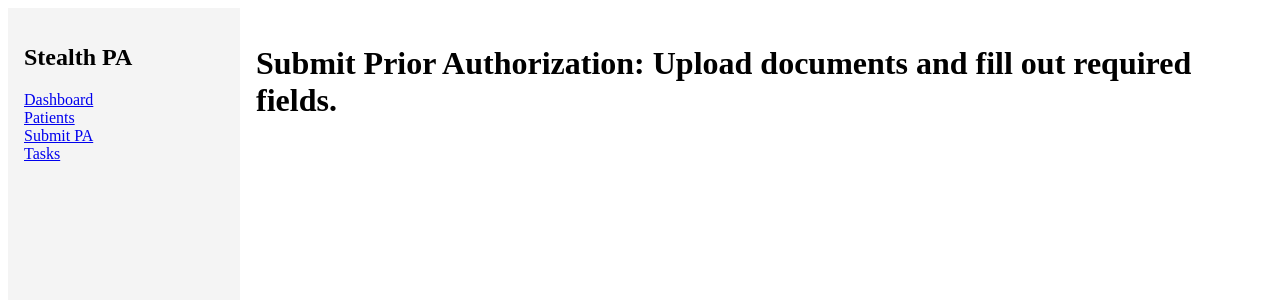
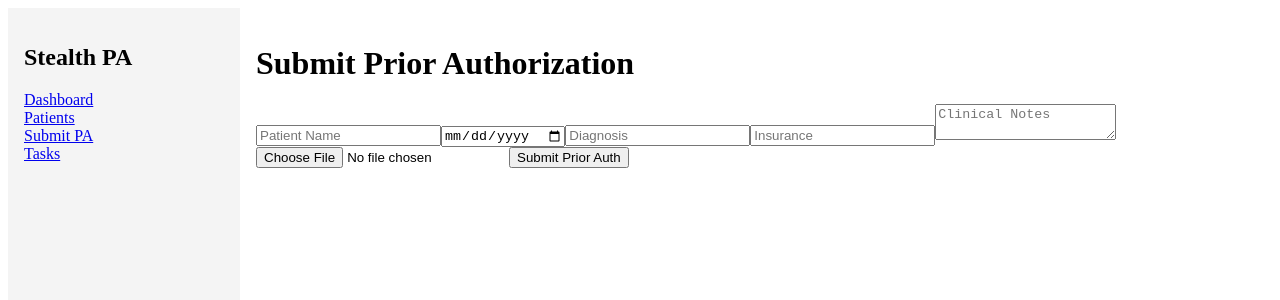
Before and after one commit to chrystinag/OncoPriorAuthPortal, a React (Create React App) app: page /submit in a window 1280 px wide. Shown: the top 300 px of the page. Built offline with nearby package versions, Linux system fonts and the light colour scheme.

Commit message:
Update SubmitPA.js
Update to submitpa

```diff
--- a/src/pages/SubmitPA.js
+++ b/src/pages/SubmitPA.js
@@ -1,8 +1,98 @@
-import React from 'react';
+
+import React, { useState } from "react";
+import { createClient } from "@supabase/supabase-js";
+
+const supabase = createClient(
+  "https://wzenvycwzxitcmusaxak.supabase.co",
+  "eyJhbGciOiJIUzI1NiIsInR5cCI6IkpXVCJ9.eyJpc3MiOiJzdXBhYmFzZSIsInJlZiI6Ind6ZW52eWN3enhpdGNtdXNheGFrIiwicm9sZSI6ImFub24iLCJpYXQiOjE3NDYyNDMzNjgsImV4cCI6MjA2MTgxOTM2OH0.sbrjDCHlvPPKQkkHdF63lvDkWuCXKPD2gI3zPOdzYRo"
+);
+
 export default function SubmitPA() {
+  const [formData, setFormData] = useState({
+    name: "",
+    dob: "",
+    diagnosis: "",
+    insurance: "",
+    notes: ""
+  });
+  const [file, setFile] = useState(null);
+  const [uploading, setUploading] = useState(false);
+  const [message, setMessage] = useState("");
+
+  const handleChange = (e) => {
+    setFormData({ ...formData, [e.target.name]: e.target.value });
+  };
+
+  const handleSubmit = async (e) => {
+    e.preventDefault();
+    setUploading(true);
+
+    try {
+      const patientRes = await supabase
+        .from("patients")
+        .insert([{ ...formData }])
+        .select()
+        .single();
+
+      if (!patientRes.data) throw new Error("Error creating patient");
+
+      let fileURL = null;
+      if (file) {
+        const filePath = `${patientRes.data.id}/${file.name}`;
+        const { data: uploadData, error: uploadError } = await supabase.storage
+          .from("documents")
+          .upload(filePath, file);
+
+        if (uploadError) throw uploadError;
+
+        const { data: publicURL } = supabase.storage
+          .from("documents")
+          .getPublicUrl(filePath);
+        fileURL = publicURL.publicUrl;
+      }
+
+      const paRes = await supabase.from("pa_requests").insert([
+        {
+          patient_id: patientRes.data.id,
+          notes: formData.notes,
+          document_url: fileURL
+        }
+      ]);
+
+      if (paRes.error) throw paRes.error;
+
+      setMessage("Prior Auth submitted successfully!");
+      setFormData({
+        name: "",
+        dob: "",
+        diagnosis: "",
+        insurance: "",
+        notes: ""
+      });
+      setFile(null);
+    } catch (error) {
+      console.error(error);
+      setMessage("Submission failed. Check console.");
+    }
+
+    setUploading(false);
+  };
+
   return (
     <div>
-      <h1>Submit Prior Authorization: Upload documents and fill out required fields.</h1>
+      <h1>Submit Prior Authorization</h1>
+      <form onSubmit={handleSubmit}>
+        <input name="name" placeholder="Patient Name" value={formData.name} onChange={handleChange} required />
+        <input name="dob" type="date" value={formData.dob} onChange={handleChange} required />
+        <input name="diagnosis" placeholder="Diagnosis" value={formData.diagnosis} onChange={handleChange} />
+        <input name="insurance" placeholder="Insurance" value={formData.insurance} onChange={handleChange} />
+        <textarea name="notes" placeholder="Clinical Notes" value={formData.notes} onChange={handleChange} />
+        <input type="file" onChange={(e) => setFile(e.target.files[0])} />
+        <button type="submit" disabled={uploading}>
+          {uploading ? "Submitting..." : "Submit Prior Auth"}
+        </button>
+      </form>
+      {message && <p>{message}</p>}
     </div>
   );
 }
```
